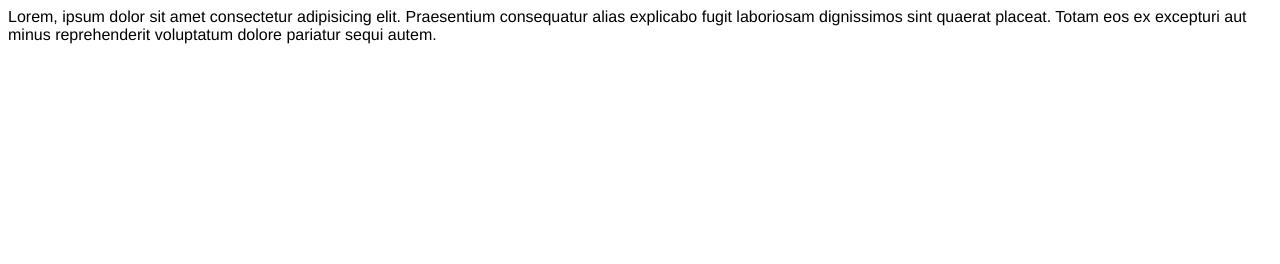
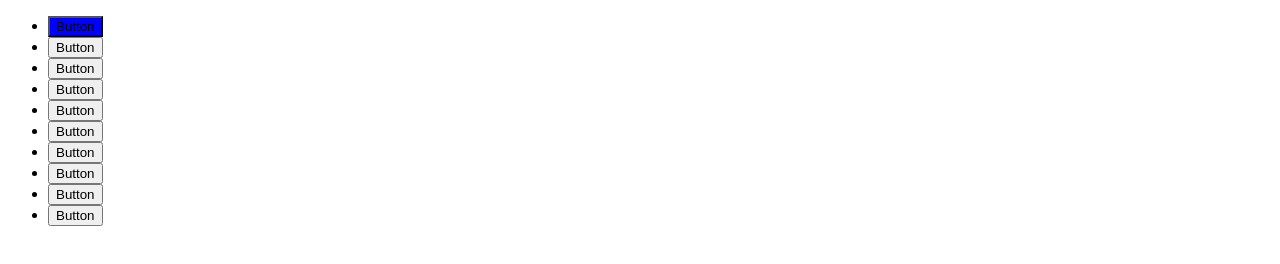
Before and after one commit to keremet-kerimova/21-22, a plain HTML site: page index.html in a window 1280 px wide. Drawn offline with Linux system fonts and the light colour scheme.

Commit message:
git commit

```diff
--- a/index.html
+++ b/index.html
@@ -8,6 +8,17 @@
     <link rel="stylesheet" href="./style.css">
 </head>
 <body>
-    <div>Lorem, ipsum dolor sit amet consectetur adipisicing elit. Praesentium consequatur alias explicabo fugit laboriosam dignissimos sint quaerat placeat. Totam eos ex excepturi aut minus reprehenderit voluptatum dolore pariatur sequi autem.</div>
+   <ul>
+       <li><button class="one">Button</button></li>
+       <li><button class="two">Button</button></li>
+       <li><button class="three">Button</button></li>
+       <li><button id="fore">Button</button></li>
+       <li><button id="fife">Button</button></li>
+       <li><button id="six">Button</button></li>
+       <li><button id="seven">Button</button></li>
+       <li><button id="seven">Button</button></li>
+       <li><button id="eight">Button</button></li>
+       <li><button id="nine">Button</button></li>
+   </ul>
 </body>
 </html>
--- a/style.css
+++ b/style.css
@@ -1,3 +1,3 @@
-div{
-font-family: 'Franklin Gothic Medium', 'Arial Narrow', Arial, sans-serif;
+.one{
+    background-color: blue;
 }
```
